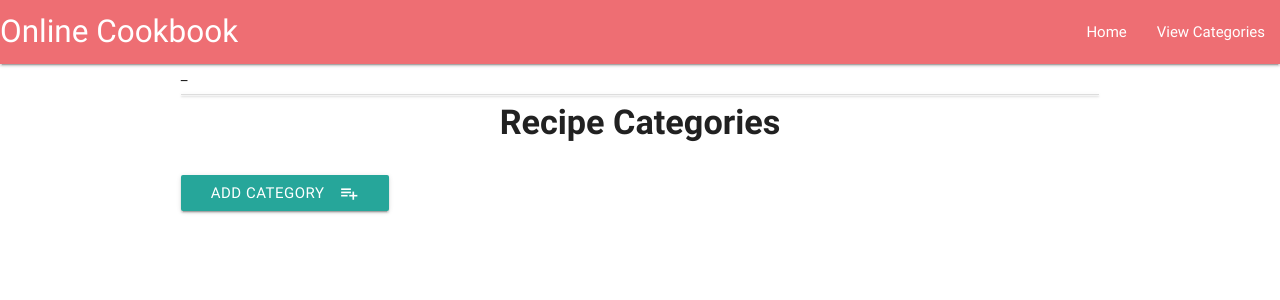
After one commit to Code-Institute-Submissions/dcd_recDoc-mp4, a Flask app: page /get_categories in a window 1280 px wide. The commit adds this page. Shown: the top 300 px of the page. Run offline with Flask 2, Linux system fonts and the light colour scheme; data that the repository does not hold is empty; some libraries are stand-ins or nearby versions.

Commit message:
Added files and functions to create, read update and delete main recipe categories

```diff
--- a/app.py
+++ b/app.py
@@ -1,6 +1,7 @@
 import os
 from flask import Flask, redirect, render_template, request, flash, url_for
 from flask_pymongo import PyMongo
+from bson.objectid import ObjectId
 
 app = Flask(__name__)
 app.secret_key = 'some_secret'
@@ -23,5 +24,45 @@ def login():
 def index():
     return render_template("index.html")
 
+#function to locate the categories and display
+@app.route('/get_categories')
+def get_categories():
+    return render_template('categories.html',
+    categories=mongo.db.categories.find())
+
+#function to display the editing form
+@app.route('/edit_category/<category_id>')
+def edit_category(category_id):
+    return render_template('edit_category.html',
+    category=mongo.db.categories.find_one({'_id': ObjectId(category_id)}))
+
+#function to carry out edit on the database (write to the database)
+@app.route('/update_category/<category_id>', methods=['POST'])
+def update_category(category_id):
+    mongo.db.categories.update(
+        {'_id': ObjectId(category_id)},
+        {'category_name': request.form['category_name']})
+    return redirect(url_for('get_categories'))
+
+#function to delete a category
+@app.route('/delete_category/<category_id>')
+def delete_category(category_id):
+    mongo.db.categories.remove({'_id': ObjectId(category_id)})
+    return redirect(url_for("get_categories"))
+
+#function to display the form view to insert new data into
+@app.route('/new_category')
+def new_category():
+    return render_template('add_category.html')
+
+#function to insert a new category into the DB
+@app.route('/insert_category', methods=['POST'])
+def insert_category():
+    categories = mongo.db.categories
+    category_doc = {'category_name': request.form['category_name']}
+    categories.insert_one(category_doc)
+    return redirect(url_for('get_categories'))
+
+
 if __name__ == '__main__':
     app.run(host=os.environ.get('IP', '0.0.0.0'), port=int(os.environ.get('PORT', 0)), debug=True)
--- a/templates/base.html
+++ b/templates/base.html
@@ -18,10 +18,12 @@
                 <a href="#" data-activates="mobile-demo" class="button-collapse"><i class="material-icons">menu</i></a>
                 <ul id="nav-mobile" class="right hide-on-med-and-down">
                     <li><a href="{{url_for('index')}}">Home</a></li>
+                    <li><a href="{{url_for('get_categories')}}">View Categories</a></li>
 
                 </ul>
                 <ul class="side-nav" id="mobile-demo">
                     <li><a href="{{url_for('index')}}">Home</a></li>
+                    <li><a href="{{url_for('get_categories')}}">View Categories</a></li>
 
                 </ul>
             </div>
--- /dev/null
+++ b/templates/categories.html
@@ -0,0 +1,29 @@
+{% extends 'base.html'%} {% block content %}
+
+<div class="row">
+
+    _<div class = "col s12 center-align"><h4>Recipe Categories</h4></div>
+<!--Allow for editing  and deletion of categories-->
+    <ul class="collapsible" data-collapsible="accordion">
+        {% for category in categories %}
+        <li>
+            <div class="collapsible-header">
+                <div class="col s4">
+                    <a href="{{url_for('delete_category', category_id =category._id)}}" class="waves-effect waves-light btn btn_small orange" onclick="return confirm('Are you absolutely sure you want to delete this Category?')">Del</a>
+                    <a href="{{url_for('edit_category', category_id =category._id)}}" class="waves-effect waves-light btn btn_small blue">Edit</a>
+                </div>
+                <div class=" recipe_header col s8">
+                    <strong>{{category.category_name}}</strong>
+                </div>
+            </div>
+
+            {% endfor %}
+    </ul>
+</div>
+<!--Allow for addition of new categories-->
+<div class="row">
+    <a href="{{url_for('new_category')}}" class="waves-effect waves-light btn">
+        <i class="material-icons right">playlist_add</i>Add Category</a>
+</div>
+
+{% endblock %}
```
Also changed, not shown: templates/add_category.html (added, +26 -0 lines), templates/edit_category.html (added, +25 -0 lines).
